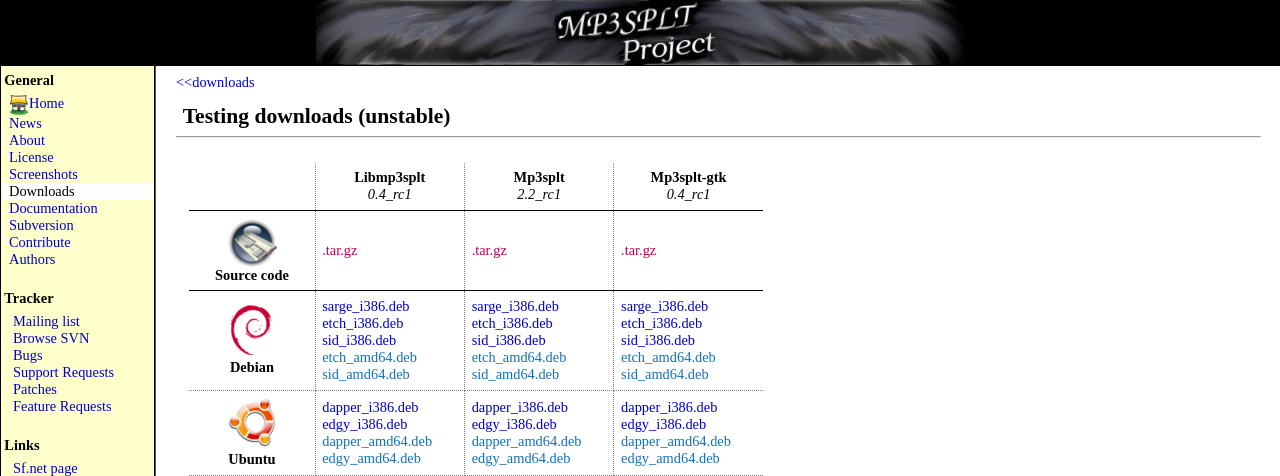
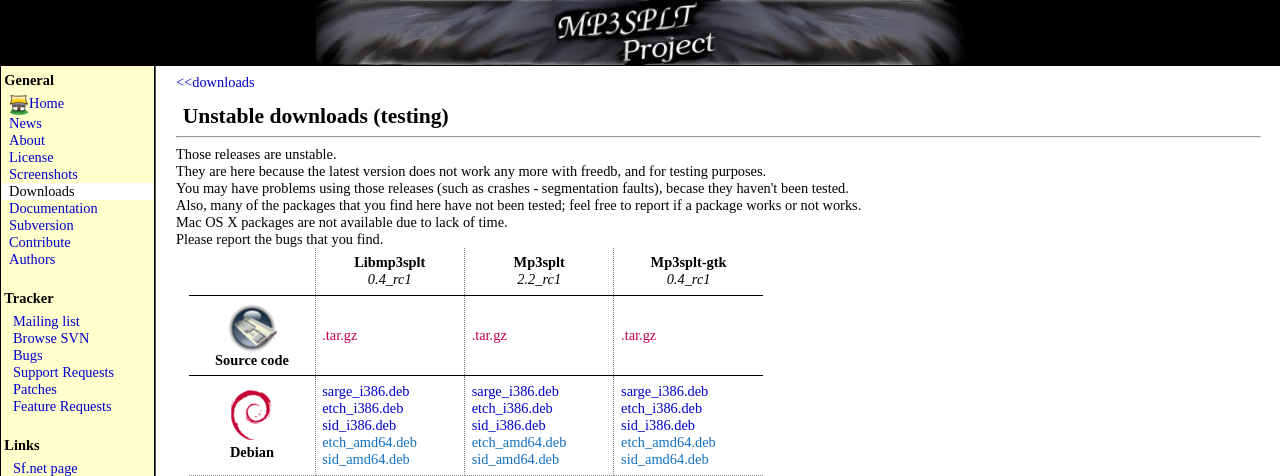
Before and after one commit to eharris/mp3splt-web, a PHP site: page /unstable_downloads.php in a window 1280 px wide. Shown: the top 476 px of the page. Run offline with PHP 8.4, Linux system fonts and the light colour scheme.

Commit message:
comitting very small changes

```diff
--- a/web/news.html
+++ b/web/news.html
@@ -1,3 +1,8 @@
+<div class="news">31-12-2006 : Unstable releases added to the <a
+href="unstable_downloads.php">unstable downloads page</a>
+</div>
+<br />
+
 <div class="news">11-10-2006 : The development version (subversion) of the mp3splt-project now supports the freedb2.org search.
 </div>
 <br />
--- a/web/unstable_downloads.php
+++ b/web/unstable_downloads.php
@@ -22,7 +22,7 @@ function create_main_page()
   $fbsd_mp3splt_gtk_version=str_replace("rc","r",$fbsd_mp3splt_gtk_version);
 
   echo "
-<h2  class=\"pagetitle\">Testing downloads (unstable)</h2>
+<h2  class=\"pagetitle\">Unstable downloads (testing)</h2>
 <hr />
 
 <!-- links to downloads on this same page
@@ -41,7 +41,16 @@ function create_main_page()
 <a href=\"#macosx\"><img border=0 src=\"icons/thumb/mac_os_x_thumb.png\" />Mac OS X</a>,
 <a href=\"#windows\"><img border=0 src=\"icons/thumb/winxp_thumb.png\" />Windows</a>
 <hr /> -->
-<br />
+
+<div>Those releases are unstable.<br />
+They are here because the latest version does not work any more with freedb, and for testing
+purposes.<br />
+You may have problems using those releases (such as crashes
+- segmentation faults), becase they haven't been tested.<br />
+Also, many of the packages that you find here have not been tested; feel free to
+report if a package works or not works.<br />
+Mac OS X packages are not available due to lack of time.<br />
+Please report the bugs that you find.</div>
 
 <table class=\"mainpagedownloadtable\">
 
```
Also changed, not shown: web/home.php (+19 -18 lines), 7 other files.
